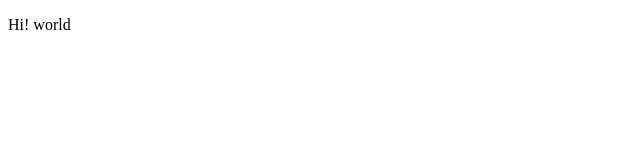
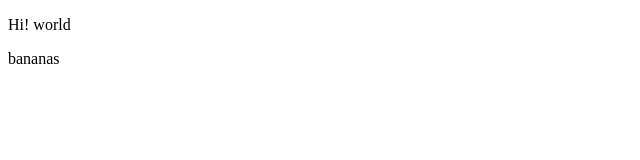
Before and after one commit to DanCarterGMSL/eleventy-sample, a website: page index.html in a window 1280 px wide. Shown: the full height of the page, 0-640 px from the left. Drawn offline with Linux system fonts and the light colour scheme.

Commit message:
Change to trigger build

```diff
--- a/index.html
+++ b/index.html
@@ -7,5 +7,6 @@
 </head>
 <body>
     <p>Hi! world</p>
+    <p>bananas</p>
 </body>
 </html>
```
